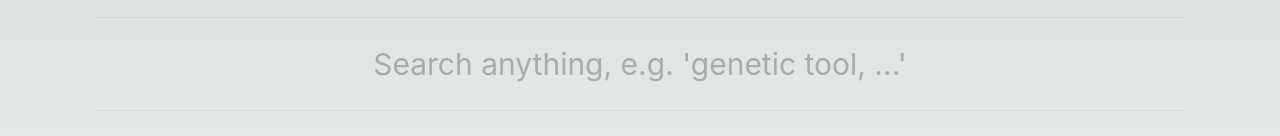
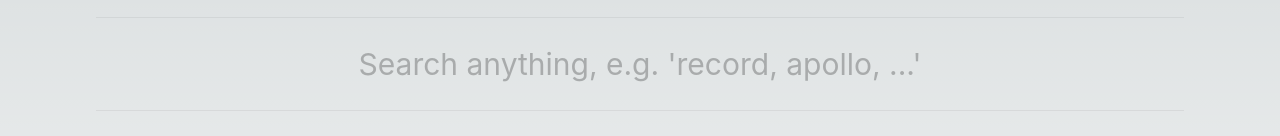
Before and after one commit to IEEE-ITSS-OpenHub/awesome-scenario-engineering, a Next.js app: page /tools in a window 1280 px wide. Shown: the part 163-299 px from the top of the page. Built offline with nearby package versions, Linux system fonts and the light colour scheme.

Commit message:
fix typo in tools/page.tsx

```diff
--- a/app/tools/page.tsx
+++ b/app/tools/page.tsx
@@ -83,7 +83,7 @@ const page: FC<pageProps> = ({}) => {
 
     const mainContent = loading ?
         <p className={"text-2xl sm:text-2xl md:text-3xl lg:text-4xl my-20"}>Loading ...</p> : <>
-            <Input placeholder="Search anything, e.g. 'genetic tool, ...'"
+            <Input placeholder="Search anything, e.g. 'record, apollo, ...'"
                    bordered={false}
                    className={"text-2xl sm:text-2xl md:text-2xl lg:text-3xl text-center"}
                    onChange={onSearch}/>
```
